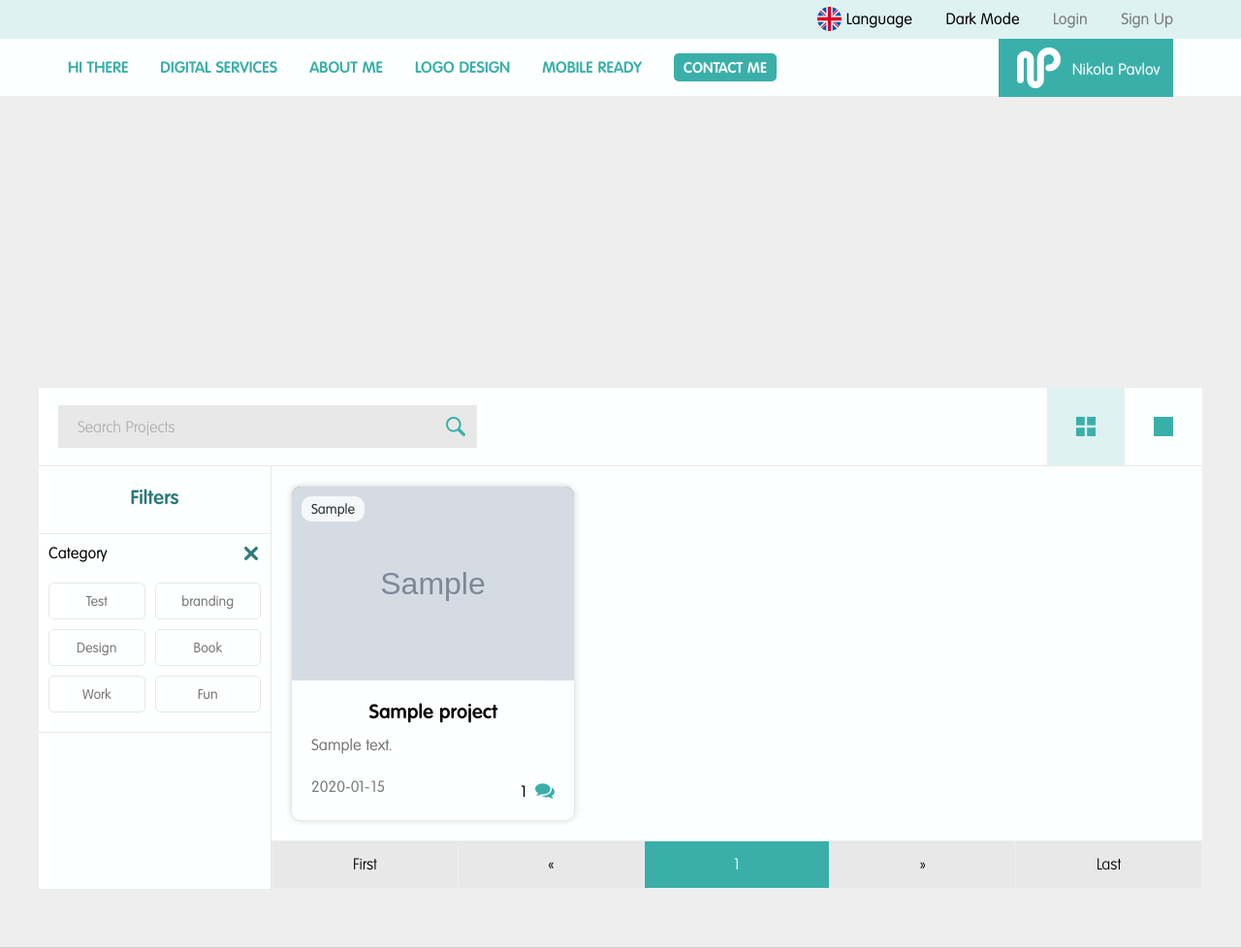
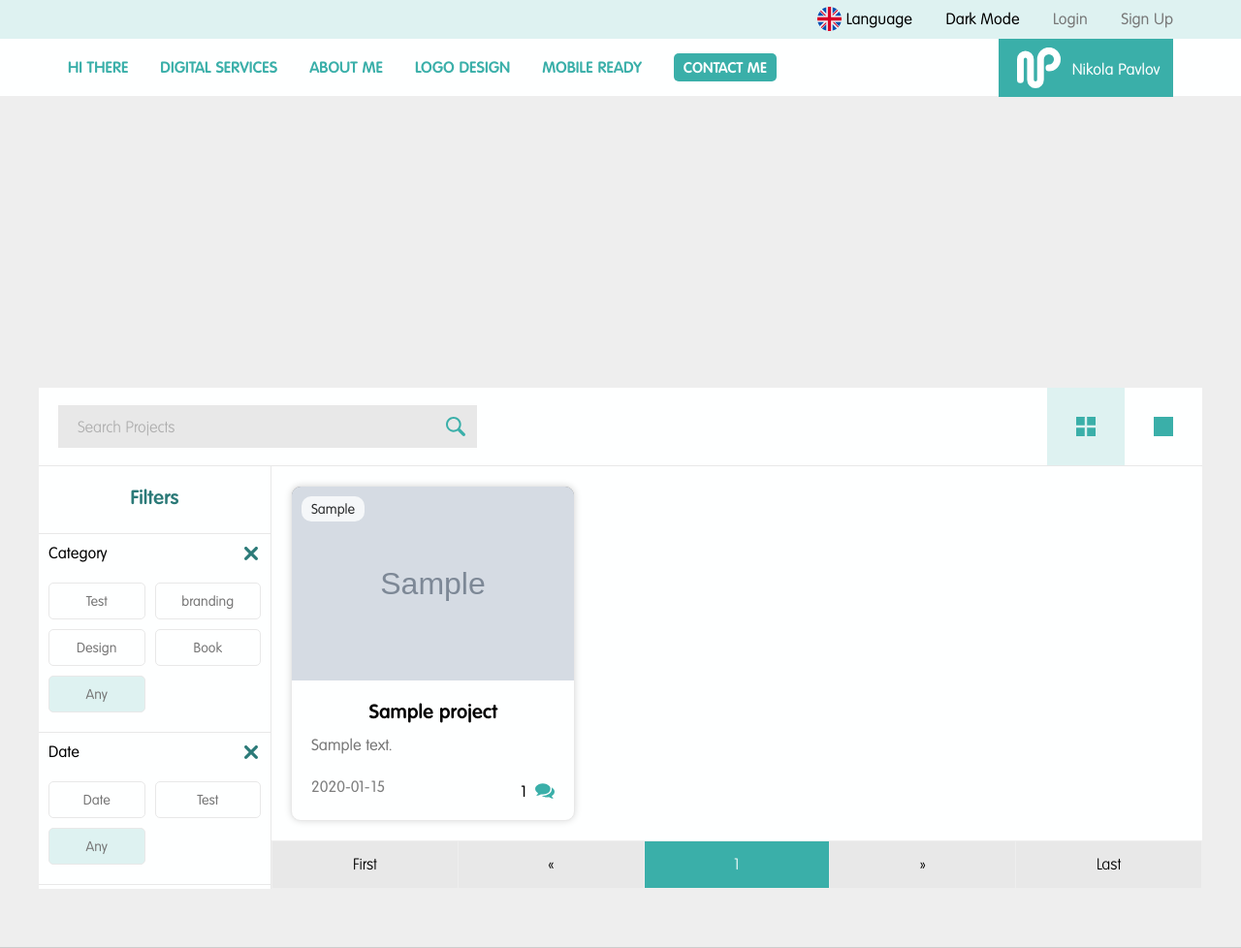
Before and after one commit to nikola-pavlov/nikola-web, a Node server app: page /portfolio in a window 1280 px wide. Shown: the whole page at 97% size. Run offline with Node 20, Linux system fonts and the light colour scheme; tables that the repository leaves empty hold one stand-in row (values such as "Sample post"); grey boxes marked "Sample" are stand-in pictures; some libraries are stand-ins or nearby versions; grey boxes are pictures that could not be loaded.

Commit message:
added second filter functionality

```diff
--- a/routes/projects.js
+++ b/routes/projects.js
@@ -45,6 +45,7 @@ router.get("/", function(req, res){
 	var page = pageQuery ? pageQuery : 1;
 	var noMatch = null;
 	var category = req.query.category;
+	var date = req.query.date;
 	var searchQuery = req.query.search;
 
 
@@ -66,6 +67,12 @@ router.get("/", function(req, res){
 								if(err) {
 									console.log(err);
 								} else {
+									if(req.query.search && req.query.category && req.query.date) {
+										Project.find( { name: regex, category: req.query.category, date: req.query.date } ).skip((perPage * page) - perPage).limit(perPage).exec(function (err, allProjects) {
+											Project.count( {name: regex, category: req.query.category, date: req.query.date } ).exec(function (err, count) {
+												if(err) {
+													console.log(err);
+												} else {
 													res.render("portfolio/portfolio", {
 														projects: allProjects,
 														current: page,
@@ -73,7 +80,8 @@ router.get("/", function(req, res){
 														noMatch: noMatch,
 														count: count,
 														search: req.query.search,
-										category: req.query.category
+														category: req.query.category,
+														date: req.query.date
 													});
 												}
 											});
@@ -86,8 +94,45 @@ router.get("/", function(req, res){
 											noMatch: noMatch,
 											count: count,
 											search: req.query.search,
-							category: false
+											category: req.query.category,
+											date: false
 										});
+									}
+								}
+							});
+						});
+					} else {
+						if(req.query.search && req.query.date) {
+							Project.find( { name: regex, date: req.query.date } ).skip((perPage * page) - perPage).limit(perPage).exec(function (err, allProjects) {
+								Project.count( {name: regex, date: req.query.date } ).exec(function (err, count) {
+									if(err) {
+										console.log(err);
+									} else {
+										res.render("portfolio/portfolio", {
+											projects: allProjects,
+											current: page,
+											pages: Math.ceil(count / perPage),
+											noMatch: noMatch,
+											count: count,
+											search: req.query.search,
+											category: false,
+											date: req.query.date
+										});
+									}
+								});
+							});
+						} else {
+							res.render("portfolio/portfolio", {
+								projects: allProjects,
+								current: page,
+								pages: Math.ceil(count / perPage),
+								noMatch: noMatch,
+								count: count,
+								search: req.query.search,
+								category: false,
+								date: false
+							});
+						}
 					}
 				}
 			});
@@ -99,6 +144,12 @@ router.get("/", function(req, res){
 					if(err) {
 						console.log(err);
 					} else {
+						if(req.query.category && req.query.date) {
+							Project.find({category: req.query.category, date: req.query.date}).skip((perPage * page) - perPage).limit(perPage).exec(function (err, foundProjects) {
+								Project.count({category: req.query.category, date: req.query.date}).exec(function (err, count) {
+									if(err) {
+										console.log(err);
+									} else {
 										res.render("portfolio/portfolio", {
 											projects: foundProjects,
 											noMatch: noMatch,
@@ -106,7 +157,43 @@ router.get("/", function(req, res){
 											search: false,
 											count: count,
 											current: page,
-							category: req.query.category
+											category: req.query.category,
+											date: req.query.date
+										});
+									}
+								});
+							});
+						} else {
+							res.render("portfolio/portfolio", {
+								projects: foundProjects,
+								noMatch: noMatch,
+								pages: Math.ceil(count / perPage),
+								search: false,
+								count: count,
+								current: page,
+								category: req.query.category,
+								date: false
+							});
+						}
+					}
+				});
+			});
+		} else {
+			if(req.query.date) {
+				Project.find({date: req.query.date}).skip((perPage * page) - perPage).limit(perPage).exec(function (err, foundProjects) {
+					Project.count({date: req.query.date}).exec(function (err, count) {
+						if(err) {
+							console.log(err);
+						} else {
+							res.render("portfolio/portfolio", {
+								projects: foundProjects,
+								noMatch: noMatch,
+								pages: Math.ceil(count / perPage),
+								search: false,
+								count: count,
+								current: page,
+								category: false,
+								date: req.query.date
 							});
 						}
 					});
@@ -125,11 +212,13 @@ router.get("/", function(req, res){
         					count: count,
         					noMatch: noMatch,
         					search: false,
-        					category: false
+        					category: false,
+        					date: false
         				});
         			}
         		});
         	});
+        }
     }
 }
 });
--- a/views/portfolio/portfolio.ejs
+++ b/views/portfolio/portfolio.ejs
@@ -12,8 +12,12 @@
 							<span class="portfolio__header__search__icon"></span>
 						</button>
 					</form>
-					<%if(search || category) {%>
-					<p>You searched for <%= search %> Your Filters: <%= category %> Count: <%= count %> <a href="/portfolio">Clear Query</a></p>
+					<%if(search || category || date) {%>
+					<p>You searched for <%= search %>   <a href="/portfolio">Clear Query</a></p>
+					<p>Count: <%= count %></p>
+					<p>Search: <%= search %></p>
+					<p>Category: <%= category %></p>
+					<p>Date: <%= date %></p>
 					<% } %>
 
 				</div>
@@ -36,7 +40,6 @@
 
 					<% } %>
 					<div class="portfolio__nav__filter">
-
 						<div class="portfolio__nav__filter__heading">Filters</div>
 						<div class="portfolio__nav__filter__header">
 							<div class="portfolio__nav__filter__title">Category</div>
@@ -44,12 +47,52 @@
 						</div>
 						<div class="portfolio__nav__group">
 							<ul>
-								<li><a href="/portfolio?category=test<%if(search){%>&search=<%=search%><%}%>"><div class="<% if(category == "test"){%>active<% } %>">Test</div></a></li>
-								<li><a href="/portfolio?category=branding<%if(search){%>&search=<%=search%><%}%>"><div class="<% if(category == "branding"){%>active<% } %>">branding</div></a></li>
-								<li><a href="/portfolio?category=design<%if(search){%>&search=<%=search%><%}%>"><div class="<% if(category == "design"){%>active<% } %>">Design</div></a></li>
-								<li><a href="/portfolio?category=book<%if(search){%>&search=<%=search%><%}%>"><div class="<% if(category == "book"){%>active<% } %>">Book</div></a></li>
-								<li><a href="/portfolio?category=work<%if(search){%>&search=<%=search%><%}%>"><div class="<% if(category == "work"){%>active<% } %>">Work</div></a></li>
-								<li><a href="/portfolio?category=fun<%if(search){%>&search=<%=search%><%}%>"><div class="<% if(category == "fun"){%>active<% } %>">Fun</div></a></li>
+								<li><a href="/portfolio?category=test
+									<%if(search){%>&search=<%=search%><%}%>
+									<%if(date){%>&date=<%=date%><%}%>"><div class="<% if(category == "test"){%>active<% } %>">Test</div></a>
+								</li>
+								<li><a href="/portfolio?category=branding
+									<%if(search){%>&search=<%=search%><%}%>
+									<%if(date){%>&date=<%=date%><%}%>"><div class="<% if(category == "branding"){%>active<% } %>">branding</div></a>
+								</li>
+								<li><a href="/portfolio?category=design
+									<%if(search){%>&search=<%=search%><%}%>
+									<%if(date){%>&date=<%=date%><%}%>"><div class="<% if(category == "design"){%>active<% } %>">Design</div></a>
+								</li>
+								<li><a href="/portfolio?category=book
+									<%if(search){%>&search=<%=search%><%}%>
+									<%if(date){%>&date=<%=date%><%}%>"><div class="<% if(category == "book"){%>active<% } %>">Book</div></a>
+								</li>
+								<li><a href="/portfolio?category=
+									<%if(search){%>&search=<%=search%><%}%>
+									<%if(date){%>&date=<%=date%><%}%>"><div class="<% if(category == ""){%>active<% } %>">Any</div></a>
+								</li>
+							</ul>
+						</div>
+					</div>
+
+					<div class="portfolio__nav__filter">
+						<div class="portfolio__nav__filter__header">
+							<div class="portfolio__nav__filter__title">Date</div>
+							<div class="portfolio__nav__filter__icon"></div>
+						</div>
+						<div class="portfolio__nav__group">
+							<ul>
+								<li><a href="/portfolio?date=date
+									<%if(search){%>&search=<%=search%><%}%>
+									<%if(category){%>&category=<%=category%><%}%>
+									"><div class="<% if(date == "date"){%>active<% } %>">Date</div></a>
+								</li>
+								<li><a href="/portfolio?date=test
+									<%if(search){%>&search=<%=search%><%}%>
+									<%if(category){%>&category=<%=category%><%}%>
+									"><div class="<% if(date == "test"){%>active<% } %>">Test</div></a>
+								</li>
+								<li><a href="/portfolio?date=
+									<%if(search){%>&search=<%=search%><%}%>
+									<%if(category){%>&category=<%=category%><%}%>
+									"><div class="<% if(date == ""){%>active<% } %>">Any</div></a>
+								</li>
 							</ul>
 						</div>
 					</div>
@@ -105,7 +148,8 @@
 							<% } else { %>
 							<li class="pagination__item"><a href="/portfolio
 								<%if(search){%>?search=<%=search%><%}%>
-								<%if(category){%>?category=<%=category%><%}%>">First</a></li>
+								<%if(category){%>?category=<%=category%><%}%>
+								<%if(date){%>?date=<%=date%><%}%>">First</a></li>
 								<% } %>
 
 								<% if (current == 1) { %>
@@ -113,7 +157,8 @@
 								<% } else { %>
 								<li class="pagination__item"><a href="/portfolio?page=<%= Number(current) - 1 %>
 									<%if(search){%>&search=<%=search%><%}%>
-									<%if(category){%>&category=<%=category%><%}%>">«</a></li>
+									<%if(category){%>&category=<%=category%><%}%>
+									<%if(date){%>&date=<%=date%><%}%>">«</a></li>
 									<% } %>
 
 									<% var i = (Number(current) > 5 ? Number(current) - 4 : 1) %>
@@ -127,7 +172,8 @@
 									<li class="pagination__item">
 										<a href="/portfolio?page=<%= i %>
 											<%if(search){%>&search=<%=search%><%}%>
-											<%if(category){%>&category=<%=category%><%}%>"><%= i %>
+											<%if(category){%>&category=<%=category%><%}%>
+											<%if(date){%>&date=<%=date%><%}%>"><%= i %>
 										</a></li> <% } %>
 										<% if (i == Number(current) + 4 && i < pages) { %>
 										<li class="pagination__item disabled"><a>...</a></li>
@@ -139,7 +185,8 @@
 										<% } else { %>
 										<li class="pagination__item"><a href="/portfolio?page=<%= Number(current) + 1 %>
 											<%if(search){%>&search=<%=search%><%}%>
-											<%if(category){%>&category=<%=category%><%}%>">»</a></li>
+											<%if(category){%>&category=<%=category%><%}%>
+											<%if(date){%>&date=<%=date%><%}%>">»</a></li>
 											<% } %>
 
 											<% if (current == pages) { %>
@@ -147,7 +194,8 @@
 											<% } else { %>
 											<li class="pagination__item"><a href="/portfolio?page=<%= pages %>
 												<%if(search){%>&search=<%=search%><%}%>
-												<%if(category){%>&category=<%=category%><%}%>">Last</a></li>
+												<%if(category){%>&category=<%=category%><%}%>
+												<%if(date){%>&date=<%=date%><%}%>">Last</a></li>
 												<% } %>
 											</ul>
 											<% } %>
```
Lines whose indentation alone changed are shown as unchanged.
